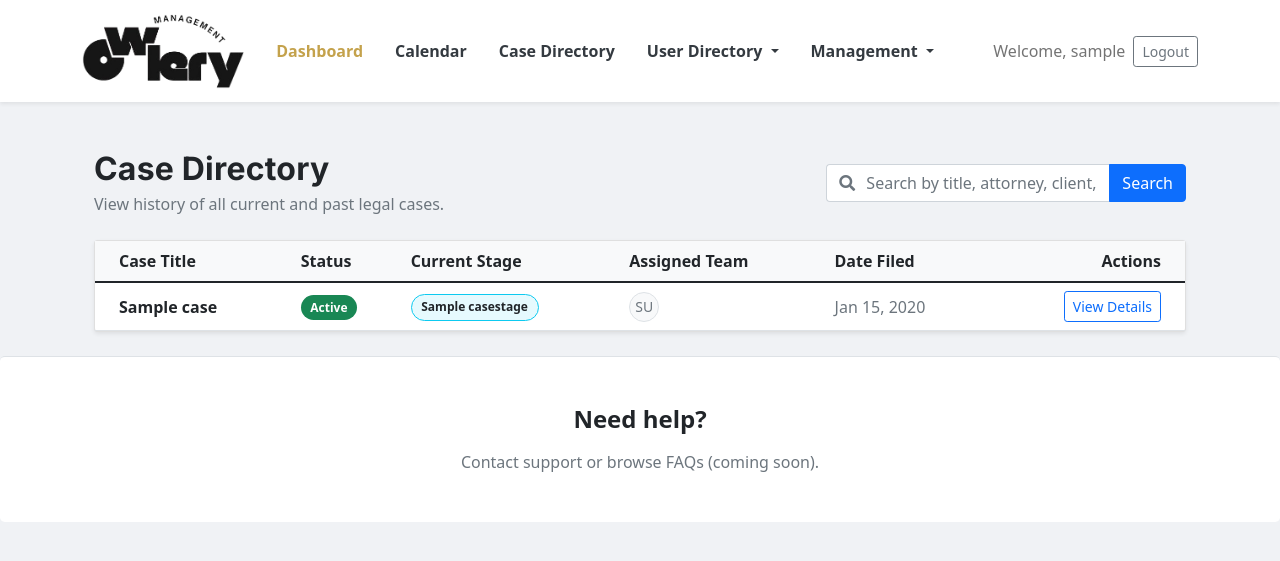
After one commit to susanachavez02/owlerymanagement, a Django app: page /cases/cases/ in a window 1280 px wide. The commit adds this page. Shown: the top 561 px of the page. Run offline with Django 5.2, Linux system fonts and the light colour scheme; a user stored in the database is signed in; data comes from the database, SQL or seed files in the repository; tables that the repository leaves empty hold one stand-in row (values such as "Sample post"); some libraries are stand-ins or nearby versions.

Commit message:
case directory for current and archived/past cases

```diff
--- a/cases/urls.py
+++ b/cases/urls.py
@@ -53,6 +53,9 @@
     path('api/templates/<int:pk>/download/', views.ContractTemplateDownloadView.as_view(), name='template-download'),
     path('api/contract-template/<int:pk>/content/', views.get_db_template_content, name='db-template-content'),
 
+    # Case Directory
+    path('cases/', views.case_directory_view, name='case-directory'),
+
     # --- Advance Case Stage ---
     path('<int:case_pk>/advance-stage/', views.advance_stage_view, name='advance-stage'),
 
--- a/cases/views.py
+++ b/cases/views.py
@@ -1167,3 +1167,43 @@
 
     schedule_form = ConsultationScheduleForm()
     return render(request, 'cases/consultation_detail.html', {'consultation': consultation, 'schedule_form': schedule_form})
+
+@login_required
+def case_directory_view(request):
+    # 1. Check Permissions
+    is_admin = request.user.roles.filter(name='Admin').exists()
+    is_attorney = request.user.roles.filter(name='Attorney').exists()
+
+    if not (is_admin or is_attorney):
+        messages.error(request, "Access denied.")
+        return redirect('users:dashboard')
+
+    # 2. Fetch ALL Cases
+    cases = Case.objects.all().select_related('current_stage').prefetch_related('assignments__user').order_by('-date_filed')
+
+    # 3. Filter for Attorneys (See only assigned cases)
+    if not is_admin:
+        cases = cases.filter(assignments__user=request.user)
+
+    # --- 4. NEW: Search Functionality ---
+    search_query = request.GET.get('q', '')
+    if search_query:
+        # Create a query that looks in Title or Assigned User Names
+        query = Q(case_title__icontains=search_query) | \
+                Q(assignments__user__first_name__icontains=search_query) | \
+                Q(assignments__user__last_name__icontains=search_query) | \
+                Q(assignments__user__username__icontains=search_query)
+
+        # Add special handling for Status keywords
+        if search_query.lower() == 'active':
+            query |= Q(is_archived=False)
+        elif search_query.lower() == 'archived':
+            query |= Q(is_archived=True)
+
+        cases = cases.filter(query).distinct()
+
+    context = {
+        'cases': cases,
+        'search_query': search_query, # Pass this back to keep the text in the box
+    }
+    return render(request, 'cases/case_directory.html', context)
--- a/templates/base.html
+++ b/templates/base.html
@@ -82,6 +82,14 @@
                             Calendar
                           </a>
                         </li>
+
+                        {% if is_admin_user or is_attorney_user %}
+                        <li class="nav-item">
+                            <a class="nav-link" href="{% url 'cases:case-directory' %}">
+                                 Case Directory
+                            </a>
+                        </li>
+                        {% endif %}
 
                         {% if is_admin_user %}
                         <li class="nav-item">
--- /dev/null
+++ b/templates/cases/case_directory.html
@@ -0,0 +1,106 @@
+{% extends "base.html" %}
+
+{% block content %}
+<div class="container-fluid">
+   <div class="d-flex justify-content-between align-items-center mb-4">
+    <div>
+        <h2 class="page-title">Case Directory</h2>
+        <p class="text-muted mb-0">View history of all current and past legal cases.</p>
+    </div>
+
+    <form method="GET" style="min-width: 300px;">
+        <div class="input-group">
+            <span class="input-group-text bg-white border-end-0">
+                <i class="fas fa-search text-muted"></i>
+            </span>
+            <input type="text" name="q" class="form-control border-start-0 ps-0"
+                   placeholder="Search by title, attorney, client, or status..."
+                   value="{{ search_query }}">
+            <button class="btn btn-primary" type="submit">Search</button>
+
+            {% if search_query %}
+                <a href="{% url 'cases:case-directory' %}" class="btn btn-outline-secondary" title="Clear Search">
+                    <i class="fas fa-times"></i>
+                </a>
+            {% endif %}
+        </div>
+    </form>
+</div>
+
+    <div class="card shadow-sm">
+        <div class="card-body p-0">
+            <div class="table-responsive">
+                <table class="table table-hover align-middle mb-0" id="caseTable">
+                    <thead class="bg-light">
+                        <tr>
+                            <th class="ps-4">Case Title</th>
+                            <th>Status</th>
+                            <th>Current Stage</th>
+                            <th>Assigned Team</th>
+                            <th>Date Filed</th>
+                            <th class="text-end pe-4">Actions</th>
+                        </tr>
+                    </thead>
+                    <tbody>
+                        {% for case in cases %}
+                        <tr>
+                            <td class="ps-4">
+                                <a href="{% url 'cases:case-detail' pk=case.pk %}" class="fw-bold text-dark text-decoration-none">
+                                    {{ case.case_title }}
+                                </a>
+                                <br>
+                                <small class="text-muted">{{ case.case_number|default:"" }}</small>
+                            </td>
+                            <td>
+                                {% if case.is_archived %}
+                                    <span class="badge bg-secondary">Archived</span>
+                                {% else %}
+                                    <span class="badge bg-success">Active</span>
+                                {% endif %}
+                            </td>
+                            <td>
+                                {% if case.current_stage %}
+                                    <span class="badge bg-info text-dark bg-opacity-10 border border-info">
+                                        {{ case.current_stage.name }}
+                                    </span>
+                                {% else %}
+                                    <span class="text-muted small">-</span>
+                                {% endif %}
+                            </td>
+                            <td>
+                                <div class="d-flex align-items-center">
+                                    {% for assignment in case.assignments.all %}
+                                        <div class="rounded-circle bg-light border d-flex align-items-center justify-content-center text-secondary small me-1"
+                                             style="width: 30px; height: 30px; cursor: pointer;"
+                                             title="{{ assignment.user.get_full_name }} ({{ assignment.user.roles.first.name }})">
+                                            {{ assignment.user.first_name|first }}{{ assignment.user.last_name|first }}
+                                        </div>
+                                    {% endfor %}
+                                </div>
+                            </td>
+                            <td class="text-muted">
+                                {{ case.date_filed|date:"M d, Y" }}
+                            </td>
+                            <td class="text-end pe-4">
+                                <a href="{% url 'cases:case-detail' pk=case.pk %}" class="btn btn-sm btn-outline-primary">
+                                    View Details
+                                </a>
+                            </td>
+                        </tr>
+                        {% empty %}
+                        <tr>
+                            <td colspan="6" class="text-center py-5 text-muted">
+                                <i class="far fa-folder-open fa-3x mb-3 opacity-50"></i>
+                                <p>No cases found in the directory.</p>
+                            </td>
+                        </tr>
+                        {% endfor %}
+                    </tbody>
+                </table>
+            </div>
+        </div>
+    </div>
+</div>
+
+
+{% endblock %}
```
Also changed, not shown: templates/cases/case_detail.html (+34 -1 lines), templates/cases/generate_document.html (+0 -25 lines).
